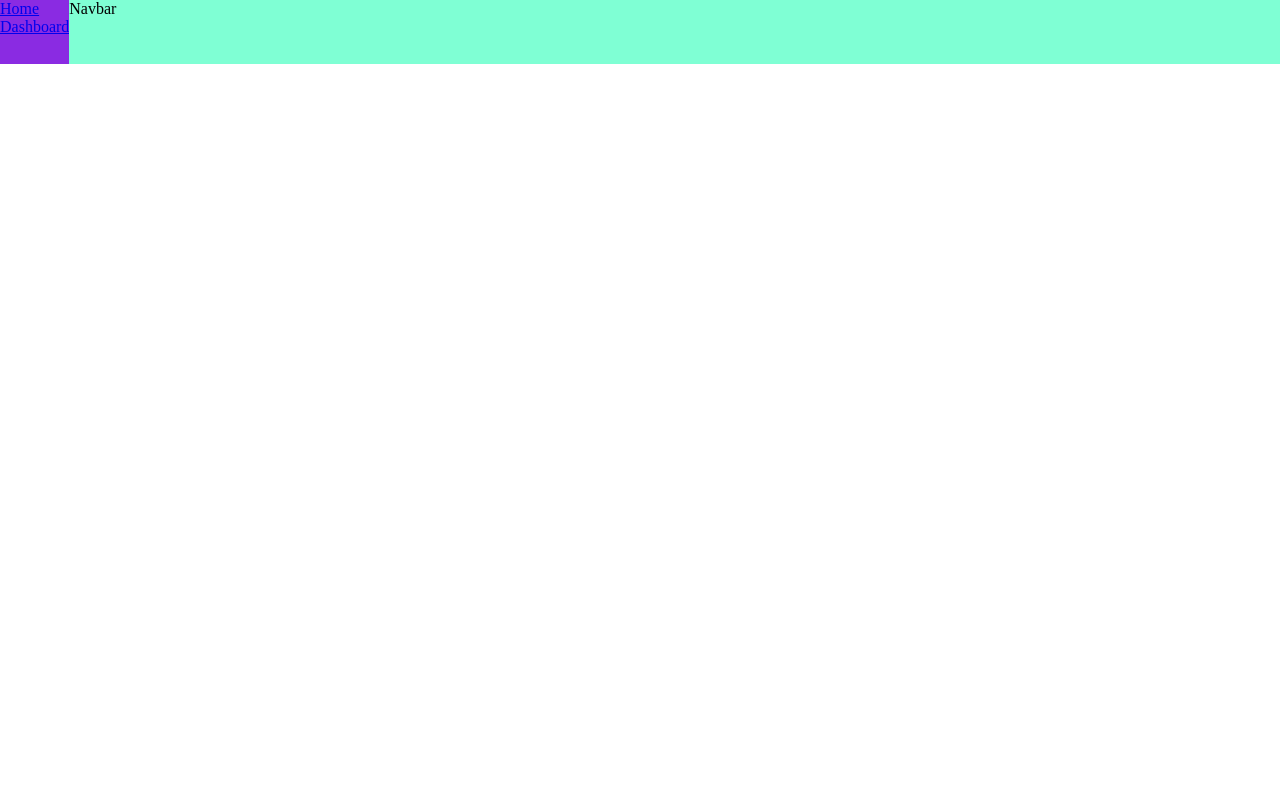
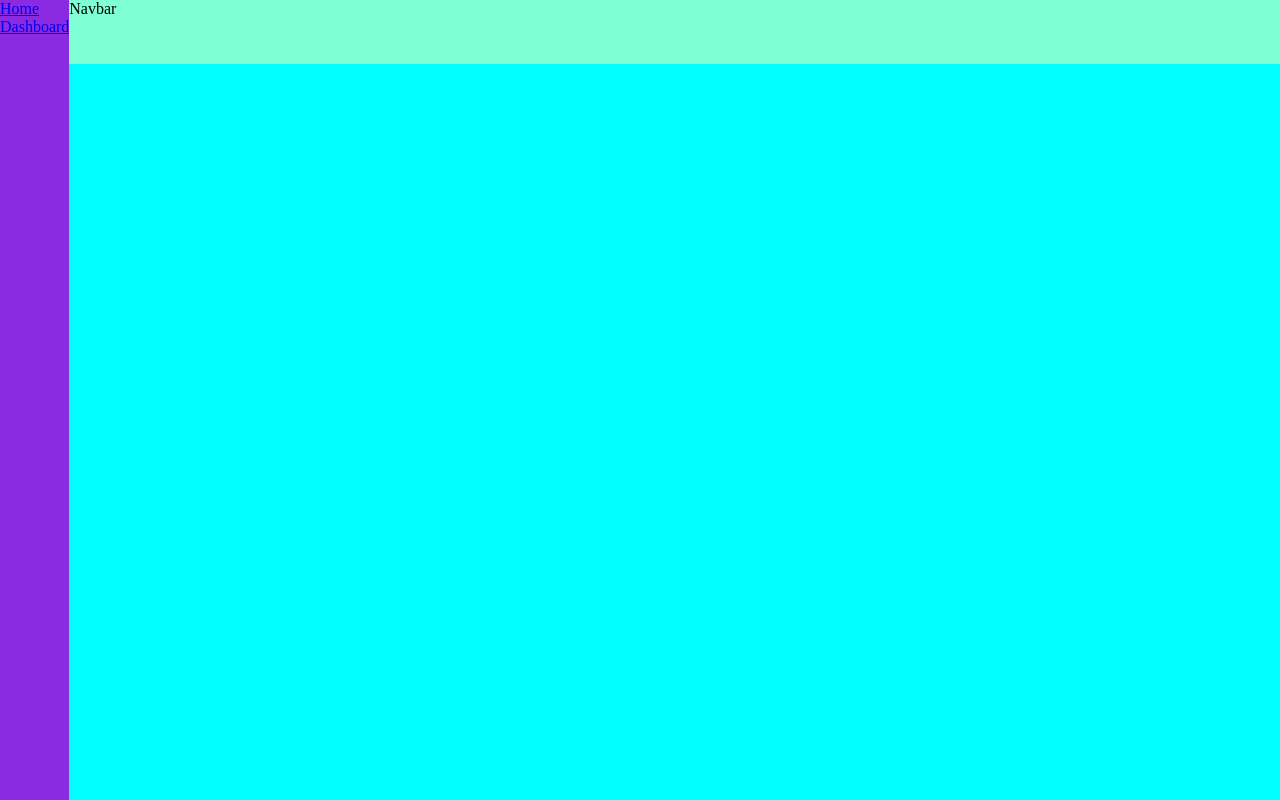
Before and after one commit to AyushBobale/VisualizationDashboard, a React (Create React App) app in the folder source/client/: page / in a window 1280 px wide. Built offline with nearby package versions, Linux system fonts and the light colour scheme.

Commit message:
sortig from search params implemented

```diff
--- a/source/client/src/Pages/Dashboard/Dashboard.jsx
+++ b/source/client/src/Pages/Dashboard/Dashboard.jsx
@@ -7,13 +7,20 @@ import {
 } from "../../redux/slices/dataSlice";
 import { useDispatch, useSelector } from "react-redux";
 
+import { useSearchParams } from "react-router-dom";
+
 function Dashboard() {
   const dispatch = useDispatch();
+  const [searchParams, setSearchParams] = useSearchParams();
   const data = useSelector((state) => state.rootReducer?.data?.data?.entries);
 
   useEffect(() => {
-    // dispatch(getAllDataThunk());
-    dispatch(getAllSortedDataThunk());
+    dispatch(
+      getAllSortedDataThunk({
+        sortParam: searchParams.get("sortParam"),
+        sortValue: searchParams.get("sortValue"),
+      })
+    );
   }, []);
 
   return (
--- a/source/client/src/components/Sidebar/Sidebar.css
+++ b/source/client/src/components/Sidebar/Sidebar.css
@@ -3,6 +3,11 @@
 }
 
 .sidebar {
+  height: 100vh;
+  position: sticky;
+  left: 0;
+  top: 0;
+  bottom: 0;
   background-color: blueviolet;
   display: flex;
   flex-direction: column;
--- a/source/client/src/redux/slices/dataSlice.js
+++ b/source/client/src/redux/slices/dataSlice.js
@@ -14,12 +14,9 @@ export const getAllDataThunk = createAsyncThunk("/data", async () => {
 
 export const getAllSortedDataThunk = createAsyncThunk(
   "/data/sort",
-  async () => {
+  async (data) => {
     try {
-      const res = await axios.post(LINKS.GET_SORTED_DATA, {
-        sortParam: "intensity",
-        sortValue: 1,
-      });
+      const res = await axios.post(LINKS.GET_SORTED_DATA, data);
       return res.data;
     } catch (error) {
       return error.response.data;
```
